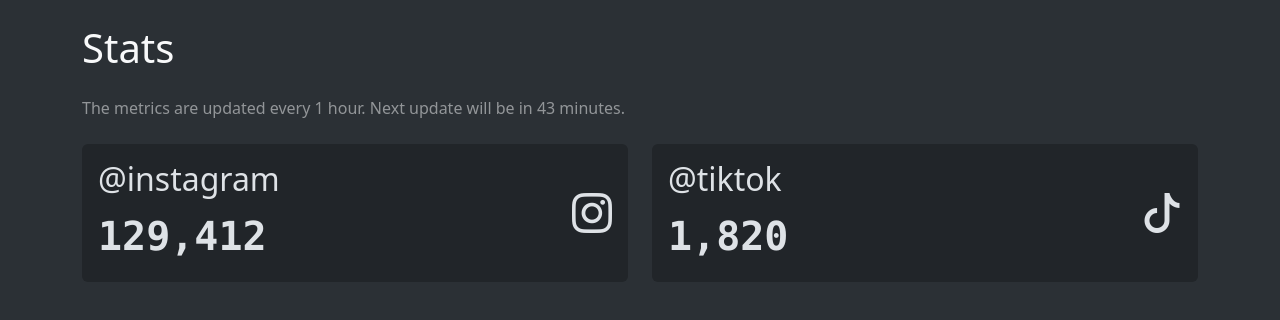
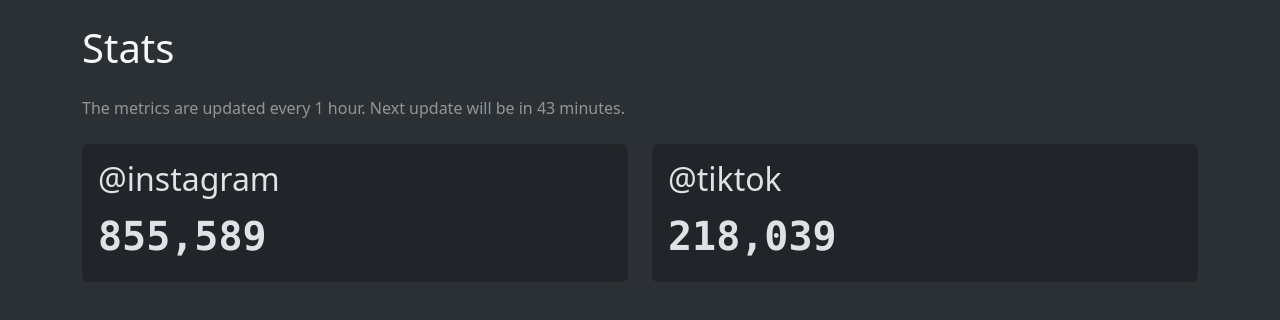
Before and after one commit to ashkan-ahmadi/followers-count-react, a React (Create React App) app: page / in a window 1280 px wide. Shown: the top 320 px of the page. Built offline with nearby package versions, Linux system fonts and the light colour scheme.

Commit message:
Update MetricBox to use custom hook

```diff
--- a/src/components/MetricBox.js
+++ b/src/components/MetricBox.js
@@ -1,5 +1,10 @@
+import useFetchData from '../hooks/useFetchData'
+import Spinner from './Spinner'
+
 export default function MetricBox(props) {
-  const { heading, metric, iconClassName, isLoading } = props || {}
+  const { heading, icon } = props || {}
+
+  const { number, loading } = useFetchData()
 
   const formatter = new Intl.NumberFormat('en-US', {
     // notation: 'compact',
@@ -7,7 +12,8 @@
     // style: 'decimal',
   })
 
-  const m = formatter.format(metric)
+  const metric = formatter.format(number)
+
   return (
     <div className="card border-0">
       <div className="card-body">
@@ -15,17 +21,10 @@
           <div className="col">
             <h2 className="card-title">{heading}</h2>
 
-            {isLoading ? (
-              <p class="card-text placeholder-glow m-0">
-                <span class="placeholder col-4 placeholder-lg fs-1"></span>
-                <span className="visually-hidden">Loading...</span>
-              </p>
-            ) : (
-              <p className="card-text fs-1 font-monospace fw-semibold m-0">{m}</p>
-            )}
+            <p className="card-text fs-1 font-monospace fw-semibold">{loading ? <Spinner /> : metric}</p>
           </div>
           <div className="col-auto">
-            <i className={`fs-1 bi bi-${iconClassName}`}></i>
+            <i className={`fs-1 bi bi-${icon}`}></i>
           </div>
         </div>
       </div>
```
